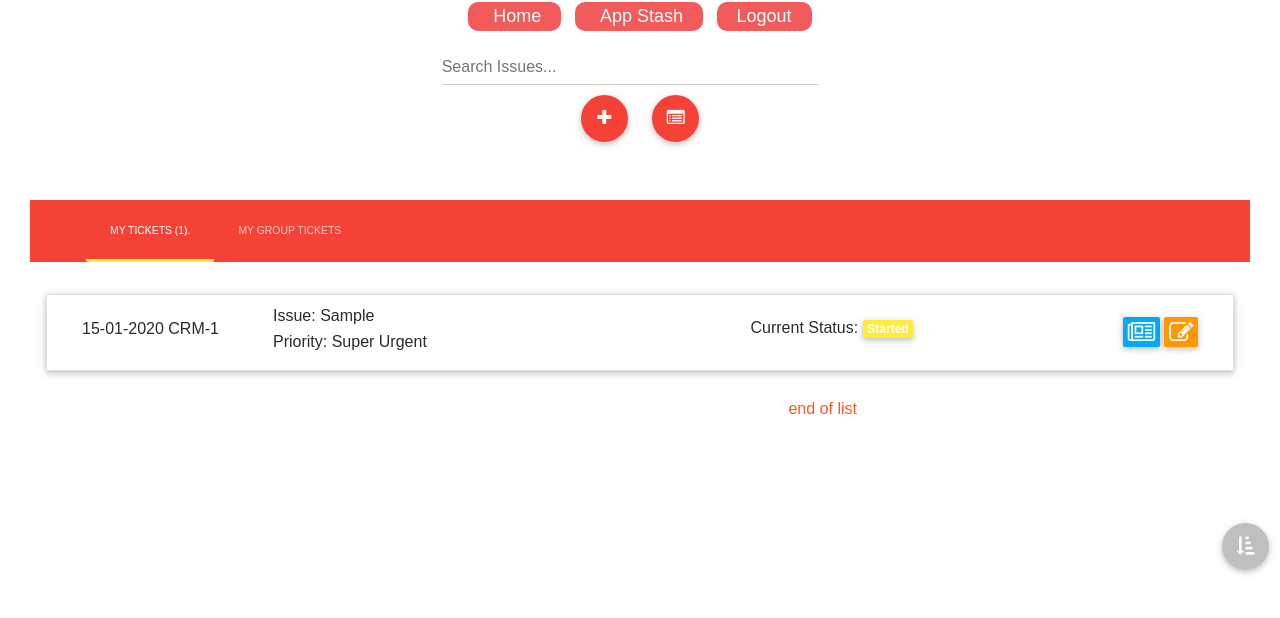
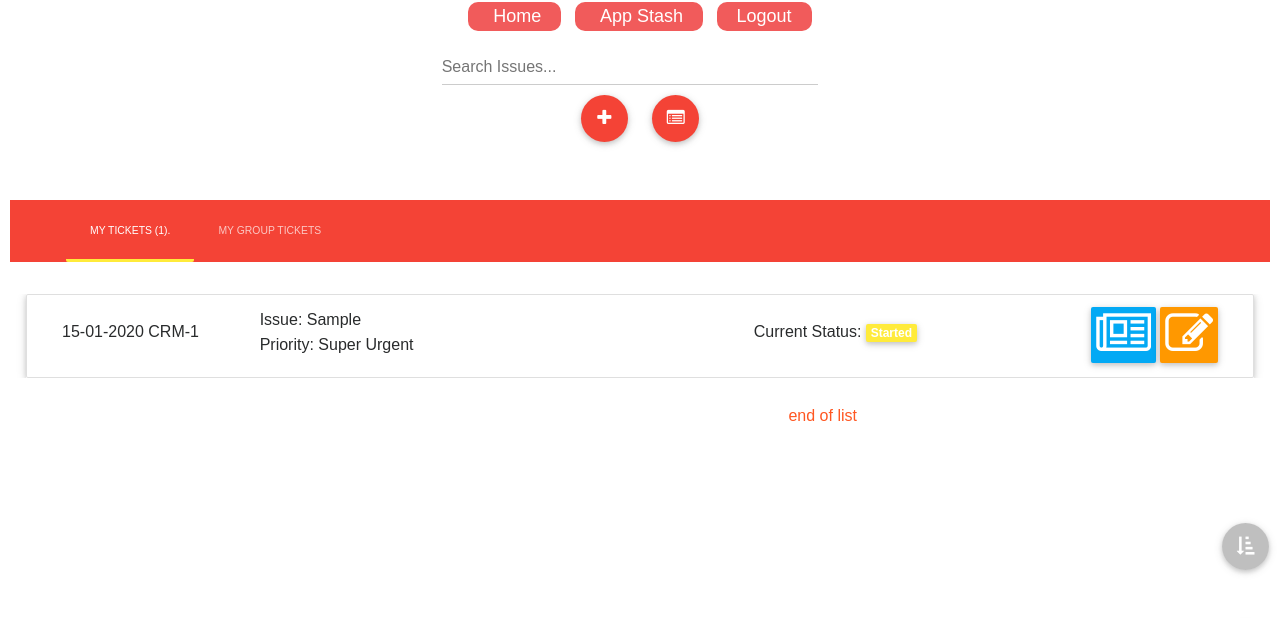
Before and after one commit to maherrub/ldrportal1, a Django app: page /helpdesk/userticket_list/ in a window 1280 px wide. Shown: the top 618 px of the page. Run offline with Django 3.2, Linux system fonts and the light colour scheme; a user stored in the database is signed in; data comes from the database, SQL or seed files in the repository; tables that the repository leaves empty hold one stand-in row (values such as "Sample post"); parts of the project's set-up code (start-up, migrations or seed data) failed here and were passed over; some libraries are stand-ins or nearby versions; some web fonts are replaced.

Commit message:
Optimization to Ticket List

```diff
--- a/ebdjango/settings/prod.py
+++ b/ebdjango/settings/prod.py
@@ -1,7 +1,7 @@
 from .base import *
 #SECRET_KEY='byu%f0^45pzqb(3rj(_^r3!d=g9jl!n^1#4g)8#8br)(f4h3zo'
 
-DEBUG = True
+DEBUG = False
 ALLOWED_HOSTS = ['localhost',
                 'portal.ldr.sg',
                 'ldrportalapp.ap-southeast-1.elasticbeanstalk.com',
--- a/helpdesk/templates/helpdesk/userticket_list.html
+++ b/helpdesk/templates/helpdesk/userticket_list.html
@@ -16,6 +16,70 @@
             margin-left: 30% !important;
             padding: 10px;
         }
+
+        #dynamicsize {
+					overflow: hidden;
+					font-size: 2em;
+		}
+
+        #manage-margins {
+            overflow: hidden;
+            margin-left: -20px;
+            margin-right: -20px;
+        }
+
+        /* start pc landscape */
+			@media screen and (orientation: landscape) {
+				#dynamicsize {
+					overflow: hidden;
+					font-size: 2em;
+				}
+			}
+			/* end pc landscape */
+
+
+
+			/* start mobile landscape */
+            {% if request|is_mobile %}
+			@media screen and (orientation: landscape) {
+				#dynamicsize {
+					overflow: hidden;
+					font-size: 4em;
+				}
+			}
+
+			/* end mobile landscape */
+
+
+			/* start mobile portrait */
+			@media screen and (orientation: portrait) {
+
+				#dynamicsize {
+					overflow: hidden;
+					font-size: 6em;
+				}
+
+                #manage-margins {
+                    overflow: hidden;
+                    margin-left: -20px;
+                    margin-right: -20px;
+                }
+			}
+            {% endif %}
+			/* end mobile portrait */
+
+
+			/* hiding long texts and show only the icons for small devices */
+			@media screen and (max-width: 480px) {
+				label {
+						font-size: 0px;
+						padding: 0px !important;
+					}
+			}
+			/* hiding long texts and show only the icons for small devices */
+
+
+
     </style>
 </head>
 <div class="divider"></div>
@@ -45,7 +109,7 @@
 <!--Body-->
 
 
-<div class="container-fluid">
+<div id="manage-margins" class="container-fluid">
     <div class="row">
         <div class="col-md-12">
             <div class="tabs-wrapper">
@@ -67,7 +131,7 @@
     <!--Panel 1-->
     <div class="tab-pane fade in show active" id="myticket" role="tabpanel">
     <!--Body-->
-    <div class="container-fluid">
+    <div id="manage-margins" class="container-fluid">
     <div class="row">
     <div class="col-lg-12 col-md-12">
         <ul class="list-group">
@@ -105,8 +169,8 @@
             </div>
 
             <div class="col-lg-2 col-md-2 text-right">
-                <a class="badge badge light-blue" href="/helpdesk/{{ utl.pk }}/userticket_detail"><i class="fa fa-newspaper-o fa-2x" aria-hidden="true"></i></a>
-                <a class="badge badge orange" href="/helpdesk/{{ utl.pk }}/userticket_update"><i class="fa fa-pencil-square-o fa-2x" aria-hidden="true"></i></a>
+                <a class="badge badge light-blue" href="/helpdesk/{{ utl.pk }}/userticket_detail"><i id="dynamicsize" class="fa fa-newspaper-o fa-2x" aria-hidden="true"></i></a>
+                <a class="badge badge orange" href="/helpdesk/{{ utl.pk }}/userticket_update"><i id="dynamicsize" class="fa fa-pencil-square-o fa-2x" aria-hidden="true"></i></a>
             </div>
         </li>
         {% empty %}
--- a/templates/topmenu.html
+++ b/templates/topmenu.html
@@ -7,7 +7,7 @@
     <link href="{% static 'css/socialmedia.css' %}" rel="stylesheet">
     <style>
         .pancolor{
-
+            background-color: #0000007a;
         }
 
     </style>
@@ -23,7 +23,7 @@
     </div>
 </div>
 <!-- Modal -->
-<div class="modal fade top black" id="fullHeightModalTop" tabindex="-1" role="dialog" aria-labelledby="myModalLabel" aria-hidden="true">
+<div class="modal fade top pancolor" id="fullHeightModalTop" tabindex="-1" role="dialog" aria-labelledby="myModalLabel" aria-hidden="true">
     <div class="modal-dialog modal-full-height modal-top" role="document">
         <!--Content-->
         <div class="modal-content">
```
Also changed, not shown: templates/apps.html (+8 -8 lines).
